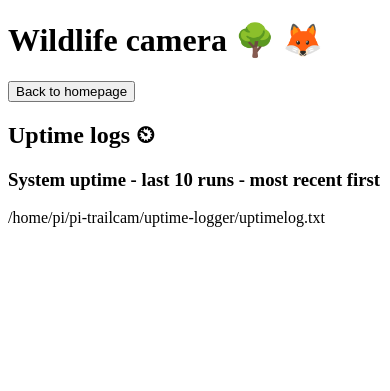
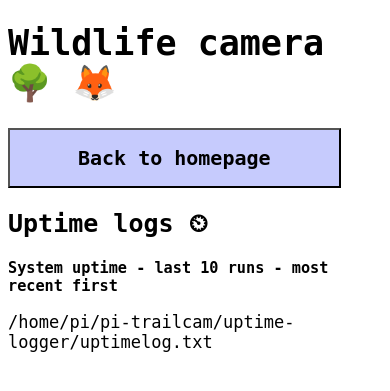
Before and after one commit to jameskirk36/pi-trailcam, a Flask app: page /uptimelogs in a window 390 px wide. Shown: the top 391 px of the page. Run offline with Flask 2, Linux system fonts and the light colour scheme.

Commit message:
mobile friendly, boom

```diff
--- a/video-reviewer/web-app/app.py
+++ b/video-reviewer/web-app/app.py
@@ -1,12 +1,10 @@
 import os
 import re
 import netifaces
-import RPi.GPIO as GPIO
 from flask import Flask, render_template, send_file
 from markupsafe import escape
 from time import sleep
 from concurrent.futures import ThreadPoolExecutor
-from signal import pause
 
 # DOCS https://docs.python.org/3/library/concurrent.futures.html#concurrent.futures.ThreadPoolExecutor
 executor = ThreadPoolExecutor(2)
@@ -19,7 +17,11 @@ logs_path = "./static/uptimelog.txt"
 
 @app.route('/')
 def homepage():
-  server_ip = netifaces.ifaddresses('wlan0')[2][0]['addr']
+  server_ip = "0.0.0.0"
+  try:
+    server_ip = netifaces.ifaddresses('wlan0')[2][0]['addr']
+  except:
+    server_ip = "0.0.0.0"
   return render_template('index.html', server_ip=server_ip)
 
 def Reverse(lst):
@@ -64,14 +66,20 @@ def download_video (id):
 
 
 def turn_on_ir_leds():
-  IR_LED_GPIO=24
 
-  GPIO.cleanup()
-  GPIO.setmode(GPIO.BCM)
-  GPIO.setup(IR_LED_GPIO, GPIO.OUT)
-  GPIO.output(IR_LED_GPIO, GPIO.HIGH)
-  print("Setting IR LED to HIGH")
-  pause()
+  try:
+    import RPi.GPIO as GPIO
+    from signal import pause
+
+    IR_LED_GPIO=24
+    GPIO.cleanup()
+    GPIO.setmode(GPIO.BCM)
+    GPIO.setup(IR_LED_GPIO, GPIO.OUT)
+    GPIO.output(IR_LED_GPIO, GPIO.HIGH)
+    print("Setting IR LED to HIGH")
+    pause()
+  except:
+    print("Couldnt setup GPIO")
 
 if __name__ == '__main__':
   executor.submit(turn_on_ir_leds)
--- a/video-reviewer/web-app/static/app.css
+++ b/video-reviewer/web-app/static/app.css
@@ -8,3 +8,33 @@
   vertical-align: middle;
   margin: 10px 0;
 }
+
+.container {
+  width: 350px;
+}
+
+h1 {
+  font-size: 35px;
+}
+
+h2 {
+  font-size: 25px;
+}
+
+p, span {
+  font-size: 17px;
+}
+
+button {
+  width: 95%;
+  padding: 1rem;
+  background-color: #c6cbfd;
+  font-family: monospace;
+  font-weight: 600;
+  font-size: 20px;
+}
+
+body {
+  font-family: monospace;
+
+}
--- a/video-reviewer/web-app/templates/index.html
+++ b/video-reviewer/web-app/templates/index.html
@@ -1,15 +1,19 @@
 <html>
 <head>
   <meta charset="UTF-8">
+  <meta name="viewport" content="width=device-width, initial-scale=1.0">
+  <link rel="stylesheet" href="/static/app.css">
 </head>
 <body>
+  <div class="container">
     <h1>Wildlife camera &#x1F333 &#x1F98A</h1>
 
     <h2>Live feed &#x1F4F9</h2>
-  <img width="640" height="480" src="http://{{server_ip}}:8080/?action=stream" alt="Video feed not working..">
+    <img width="350" src="http://{{server_ip}}:8080/?action=stream" alt="Video feed not working..">
     <h2>Videos &#x1F4FA</h2>
     <button type="button" onclick="window.location='/videos'">View videos</button>
     <h2>Uptime logs &#x23F2</h2>
     <button type="button" onclick="window.location='/uptimelogs'">View logs</button>
+  </div>
 </body>
 </html>
--- a/video-reviewer/web-app/templates/uptimelogs.html
+++ b/video-reviewer/web-app/templates/uptimelogs.html
@@ -2,8 +2,10 @@
 <html>
 <head>
   <link rel="stylesheet" href="/static/app.css?3">
+  <meta name="viewport" content="width=device-width, initial-scale=1.0">
+  <link rel="stylesheet" href="/static/app.css?3">
 </head>
-<body>
+<body class="container">
  <h1>Wildlife camera &#x1F333 &#x1F98A</h1>
   <button type="button" onclick="window.location='/'">Back to homepage</button>
   <h2>Uptime logs &#x23F2</h2>
```
Also changed, not shown: video-reviewer/web-app/templates/videos.html (+8 -5 lines). Lines whose indentation alone changed are shown as unchanged.
